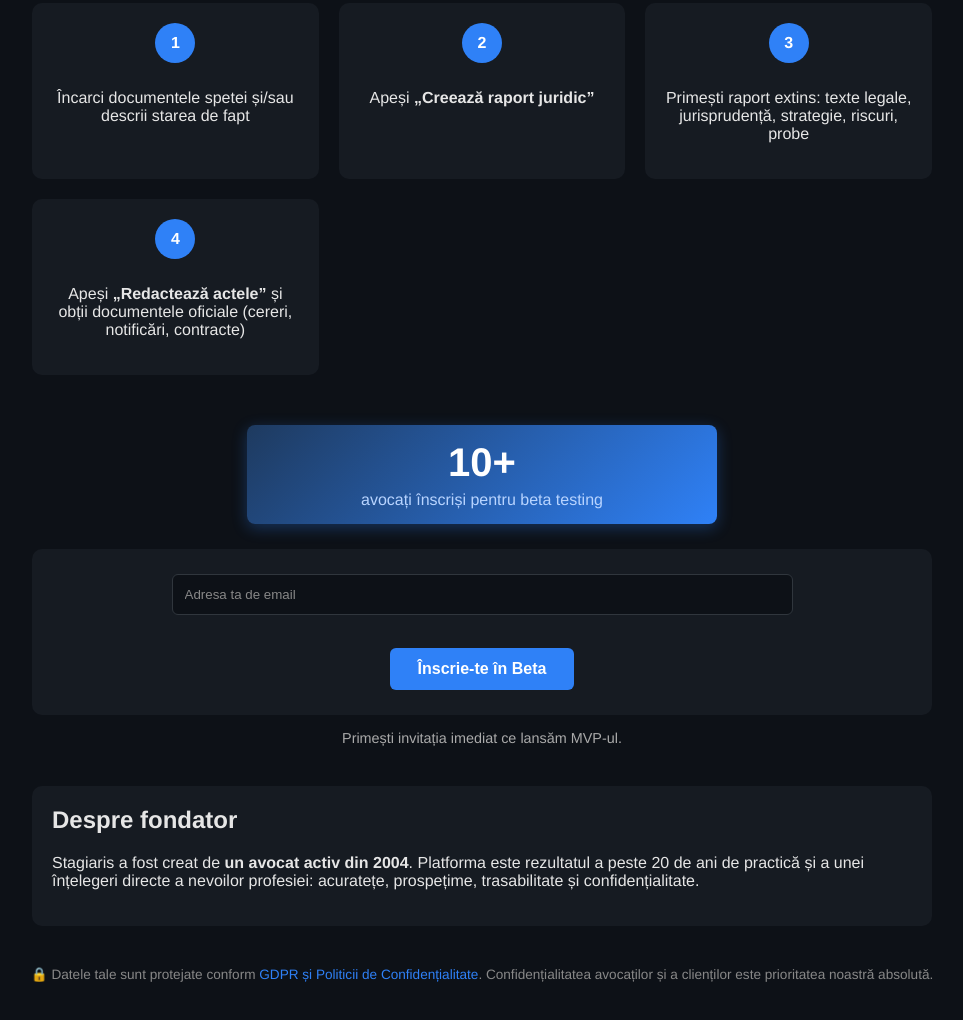
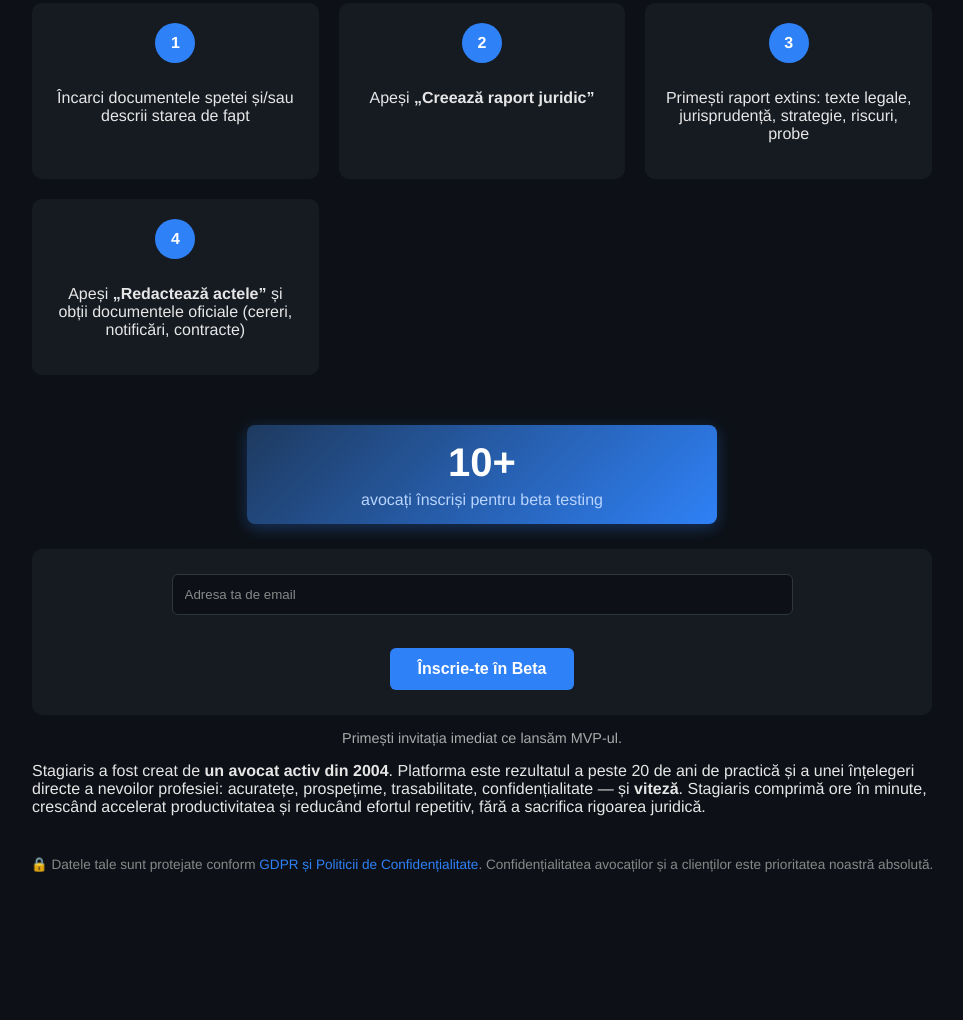
Before and after one commit to ierandragos-hub/stagiaris-website, a plain HTML site: page index.html in a window 1280 px wide. Shown: the part 875-1895 px from the top of the page, without its empty margins (158-1121 px from the left). After the commit the page ends 1787 px from the top, so only its background shows below. Drawn offline with Linux system fonts and the light colour scheme; no server answers.

Commit message:
Update index.html

```diff
--- a/index.html
+++ b/index.html
@@ -135,11 +135,8 @@
     <p class="note">Primești invitația imediat ce lansăm MVP-ul.</p>
 
     <!-- ABOUT FOUNDER -->
-    <div class="about-founder">
-      <h2>Despre fondator</h2>
-      <p>
-        Stagiaris a fost creat de <strong>un avocat activ din 2004</strong>. Platforma este rezultatul a peste 20 de ani de practică și a unei
-        înțelegeri directe a nevoilor profesiei: acuratețe, prospețime, trasabilitate și confidențialitate.
+    <p>
+        Stagiaris a fost creat de <strong>un avocat activ din 2004</strong>. Platforma este rezultatul a peste 20 de ani de practică și a unei înțelegeri directe a nevoilor profesiei: acuratețe, prospețime, trasabilitate, confidențialitate — și <strong>viteză</strong>. Stagiaris comprimă ore în minute, crescând accelerat productivitatea și reducând efortul repetitiv, fără a sacrifica rigoarea juridică.
       </p>
     </div>
 
```
